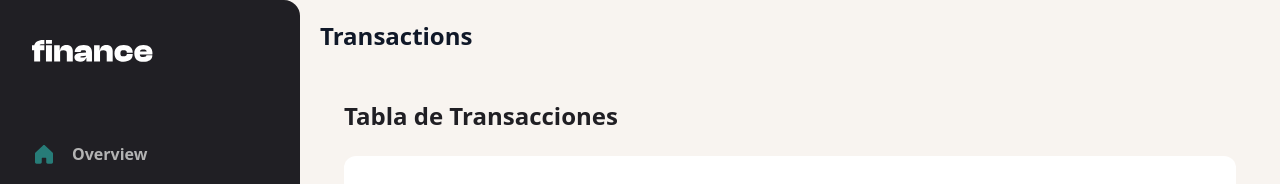
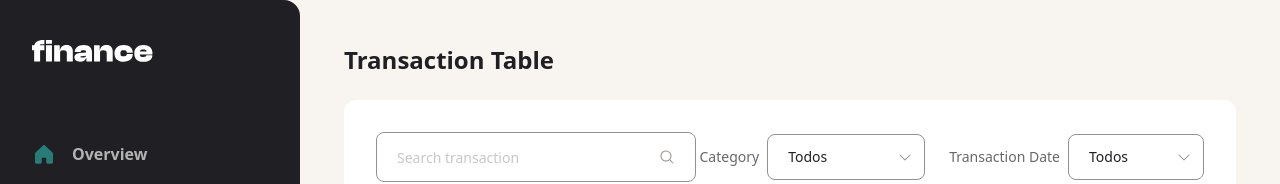
Before and after one commit to MiguelHG2351/personal-finance, a Next.js app: page /dashboard/transactions in a window 1280 px wide. Shown: the top 184 px of the page. Built offline with nearby package versions, Linux system fonts and the light colour scheme.

Commit message:
Update transaction table heading and remove duplicate title
Replaces the Spanish heading with 'Transaction Table' in TransactionTableExample and removes the redundant 'Transactions' title from the transactions page for consistency.

```diff
--- a/app/dashboard/transactions/page.tsx
+++ b/app/dashboard/transactions/page.tsx
@@ -8,7 +8,6 @@ export const metadata = {
 export default function TransactionsPage() {
   return (
     <section className="flex-1 p-8 lg:p-0">
-      <h1 className="text-2xl font-bold mb-6 text-gray-900">Transactions</h1>
       <TransactionTableExample />
     </section>
   );
--- a/src/widgets/table/ui/TransactionTableExample.tsx
+++ b/src/widgets/table/ui/TransactionTableExample.tsx
@@ -143,7 +143,7 @@ export const TransactionTableExample: React.FC = () => {
     <div className="p-6 bg-[#f8f4f0] min-h-screen">
       <div className="max-w-7xl mx-auto">
         <h1 className="text-2xl font-bold text-[#201f24] mb-6">
-          Tabla de Transacciones
+          Transaction Table
         </h1>
         <TransactionTable
           transactions={sampleTransactions}
```
